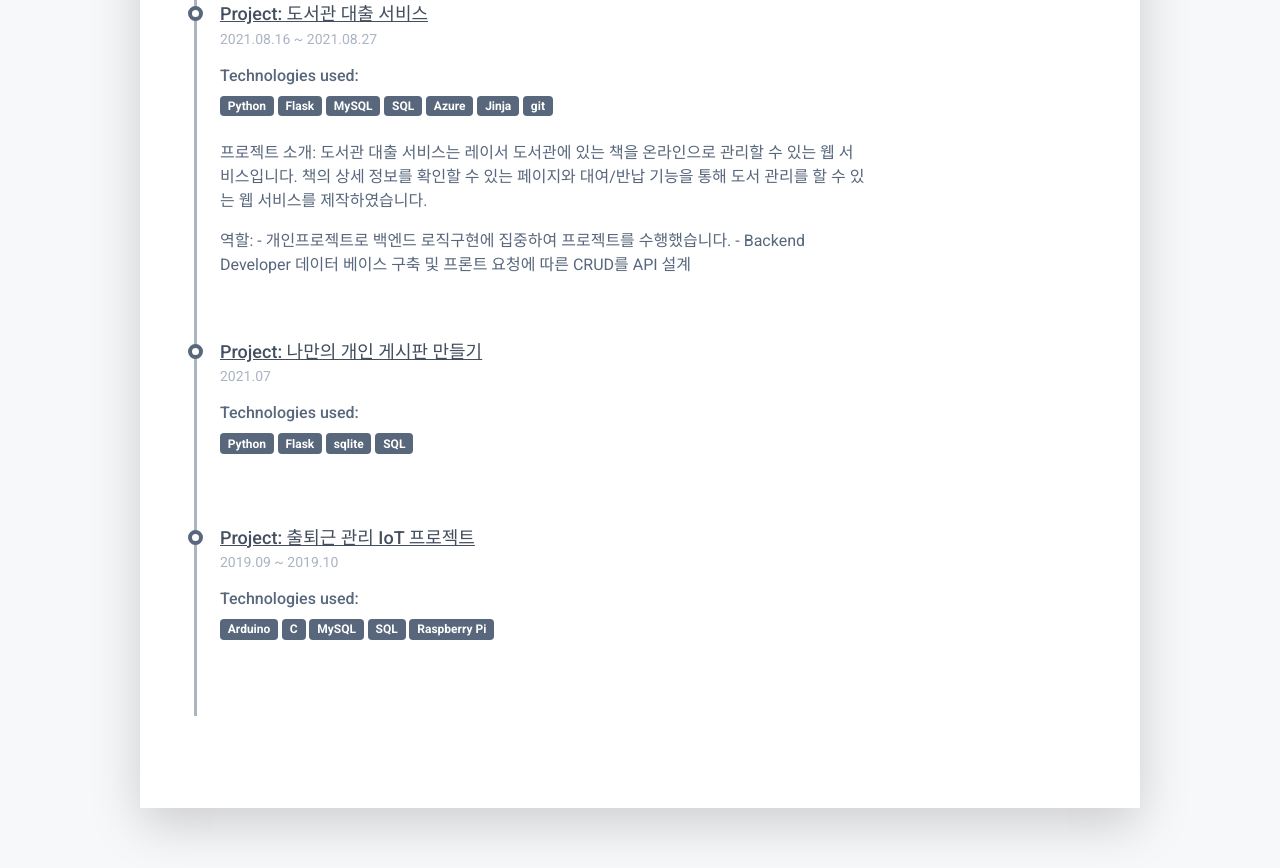
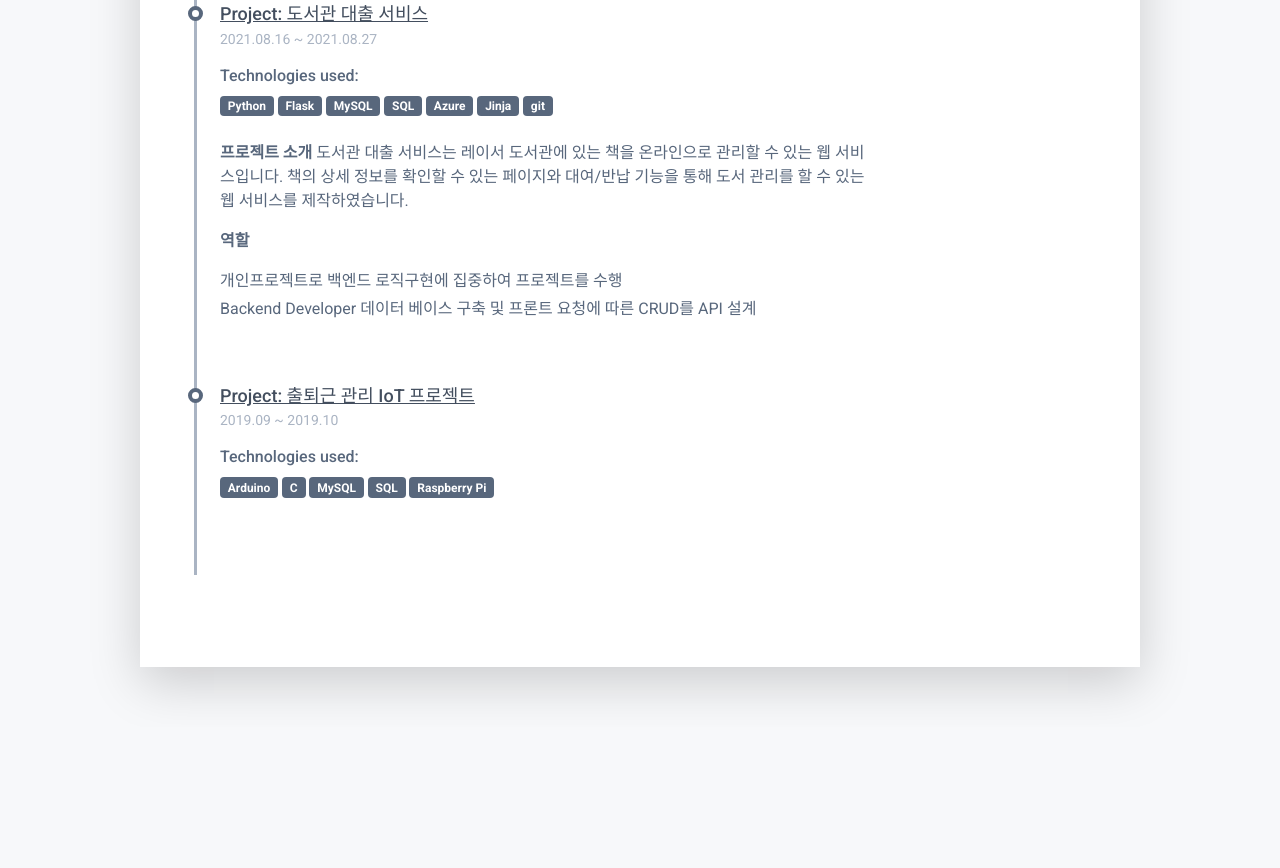
Before and after one commit to kkw-11/Resume, a plain HTML site: page index.html in a window 1280 px wide. Shown: the part 2248-3116 px from the top of the page. After the commit the page ends 2975 px from the top, so only its background shows below. Drawn offline with Linux system fonts and the light colour scheme.

Commit message:
20211029 project 역할 소개 css li tag  수정

```diff
--- a/index.html
+++ b/index.html
@@ -324,40 +324,17 @@
 										</div><br>
 
 									</div><!--//resume-timeline-item-desc-->
-									<p>프로젝트 소개: 도서관 대출 서비스는 레이서 도서관에 있는 책을 온라인으로 관리할 수 있는 웹 서비스입니다.
-
+									<p><b>프로젝트 소개</b> 도서관 대출 서비스는 레이서 도서관에 있는 책을 온라인으로 관리할 수 있는 웹 서비스입니다.
 										책의 상세 정보를 확인할 수 있는 페이지와 대여/반납 기능을 통해 도서 관리를 할 수 있는 웹 서비스를 제작하였습니다.</p>
-									<p>역할: - 개인프로젝트로 백엔드 로직구현에 집중하여 프로젝트를 수행했습니다.
-										     - Backend Developer 데이터 베이스 구축 및 프론트 요청에 따른 CRUD를 API 설계
+									<p>
+										<b>역할</b>
+										<ul class="list-unstyled">
+											<li class="mb-1">개인프로젝트로 백엔드 로직구현에 집중하여 프로젝트를 수행</li>
+											<li class="mb-1">Backend Developer 데이터 베이스 구축 및 프론트 요청에 따른 CRUD를 API 설계</li>
+										</ul>
 									</p>
 
 								</article><!--//resume-timeline-item-->
-
-
-								<article class="resume-timeline-item position-relative pb-5">
-
-									<div class="resume-timeline-item-header mb-2">
-										<div class="d-flex flex-column flex-md-row">
-											<h4 class="resume-position-title font-weight-bold mb-1"><a href="https://github.com/kkw-11/flask_board">Project: 나만의 개인 게시판 만들기</a> </h4>
-										</div><!--//row-->
-										<div class="resume-position-time">2021.07</div>
-									</div><!--//resume-timeline-item-header-->
-
-									<div class="resume-timeline-item-desc">
-										<p></p>
-
-										<h4 class="resume-timeline-item-desc-heading font-weight-bold">Technologies used:</h4>
-										<div>
-											<span class="badge bg-secondary badge-pill">Python</span>
-											<span class="badge bg-secondary badge-pill">Flask</span>
-											<span class="badge bg-secondary badge-pill">sqlite</span>
-											<span class="badge bg-secondary badge-pill">SQL</span>
-										</div><br>
-
-									</div><!--//resume-timeline-item-desc-->
-
-								</article><!--//resume-timeline-item-->
-
 
 								<article class="resume-timeline-item position-relative pb-5">
 
```
